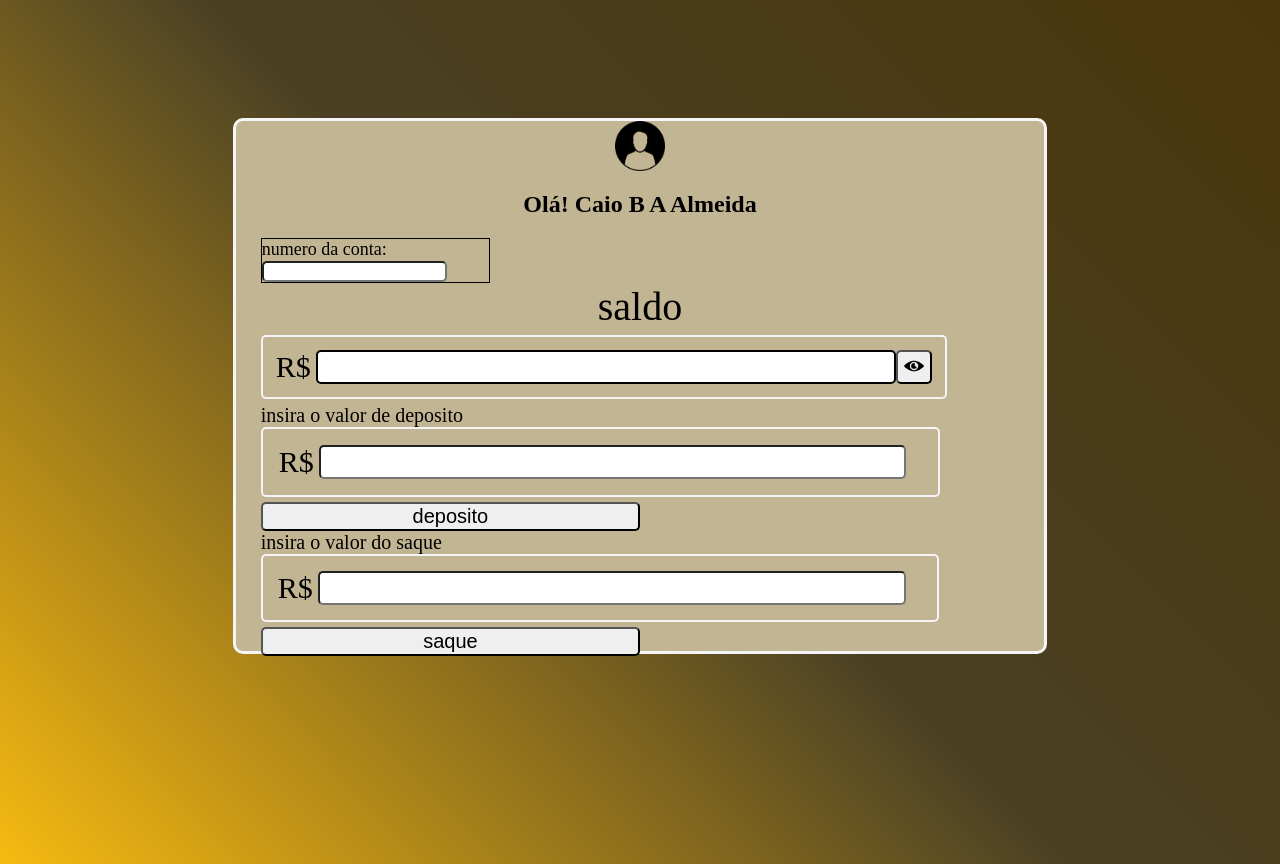
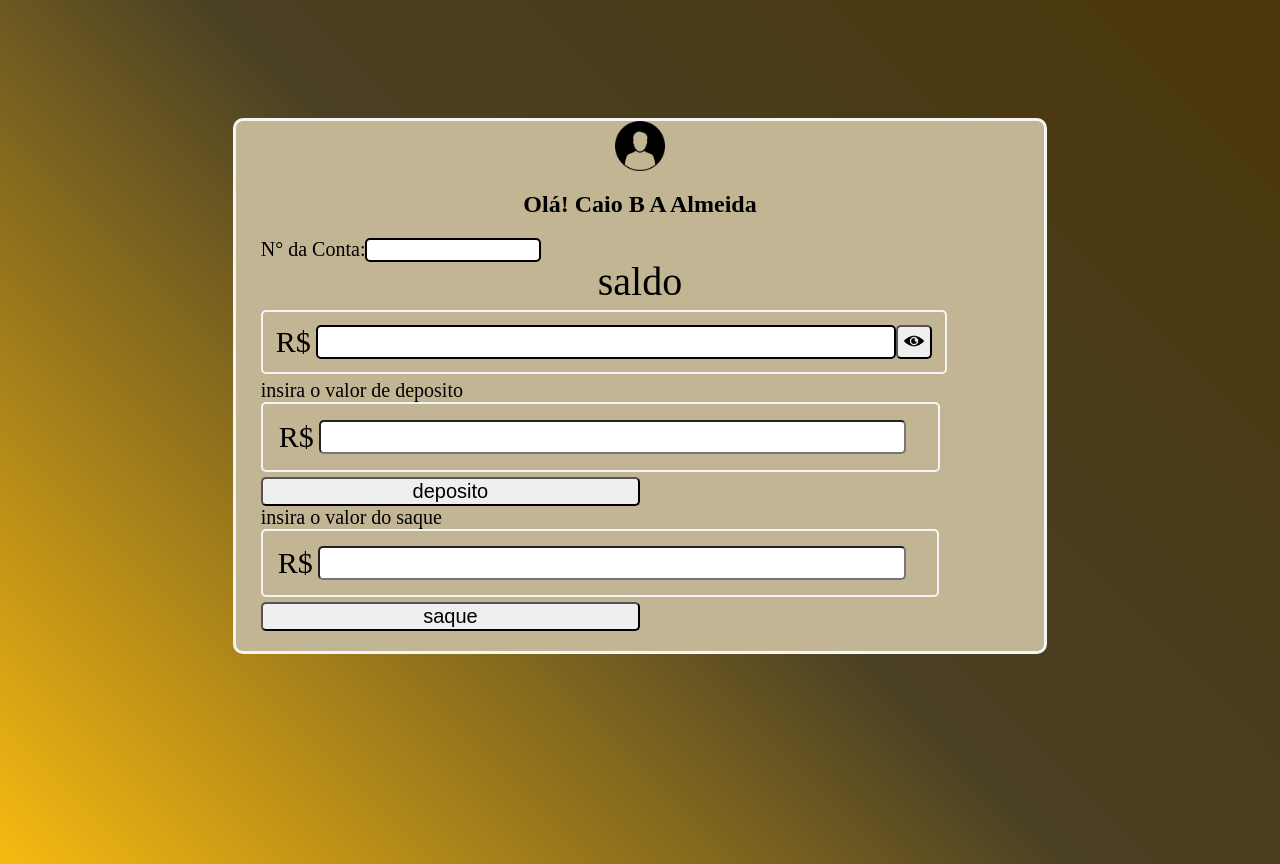
Before and after one commit to caio7777/projeto-banco-com-typescript, a website: page index.html in a window 1280 px wide. Drawn offline with Linux system fonts and the light colour scheme.

Commit message:
modificando campo numero da conta e metodos saque e deposito!

```diff
--- a/app.js
+++ b/app.js
@@ -33,12 +33,15 @@ class conta_banco {
     }
     saque() {
         let valor = document.getElementById("retirar");
+        let k = parseFloat(valor.value);
+        if (k > this.saldo) {
+            console.log("saldo insuficiente!");
+        }
         let resultado = this.saldo - +valor.value;
-        console.log(typeof valor.value + "value");
         this.saldo = resultado;
-        console.log(typeof resultado);
         this.limpar();
         this.getsaldo();
+        console.log(typeof resultado);
         return resultado;
     }
     esconder() {
--- a/index.html
+++ b/index.html
@@ -161,18 +161,45 @@
         border: 2px solid black;
         margin: 10px;
       }
-      #n-conta {
-        border: 1px solid black;
-        width: 30%;
-        font-size: large;
+      .mconta {
+        height: 20px;
+        display: flex;
+        flex-direction: row;
+        width: 100%;
+      }
+      #v-conta {
+        width: 20%;
       }
 
-      input[type="number"]::-webkit-inner-spin-button {
+      #insert-deposito[type="number"]::-webkit-inner-spin-button {
         -webkit-appearance: none;
       }
-      input[type="number"] {
+      #insert-deposito[type="number"] {
         -moz-appearance: textfield;
         appearance: textfield;
+      }
+
+      #retirar[type="number"]::-webkit-inner-spin-button {
+        -webkit-appearance: none;
+      }
+      #retirar[type="number"] {
+        -moz-appearance: textfield;
+        appearance: textfield;
+      }
+
+      #v-conta[type="number"]::-webkit-inner-spin-button {
+        -webkit-appearance: none;
+      }
+      #v-conta[type="number"] {
+        -moz-appearance: textfield;
+        appearance: textfield;
+        background-color: white;
+        border: 2px solid black;
+        padding: 10px;
+      }
+
+      .texto-nconta {
+        font-size: 20px;
       }
     </style>
   </head>
@@ -182,9 +209,12 @@
       <div class="user-cont">
         <h2>Olá! Caio B A Almeida</h2>
       </div>
-      <label for="" id="n-conta"
-        >numero da conta:<input type="text" name="" id="v-conta"
-      /></label>
+      <div class="mconta">
+        <div>
+          <label class="texto-nconta" for="">N° da Conta: </label>
+        </div>
+        <input disabled type="number" name="" id="v-conta" />
+      </div>
       <label for="" class="saldo-desc">saldo</label>
 
       <div class="tela-saldo">
```
Also changed, not shown: app.ts (+6 -2 lines).
